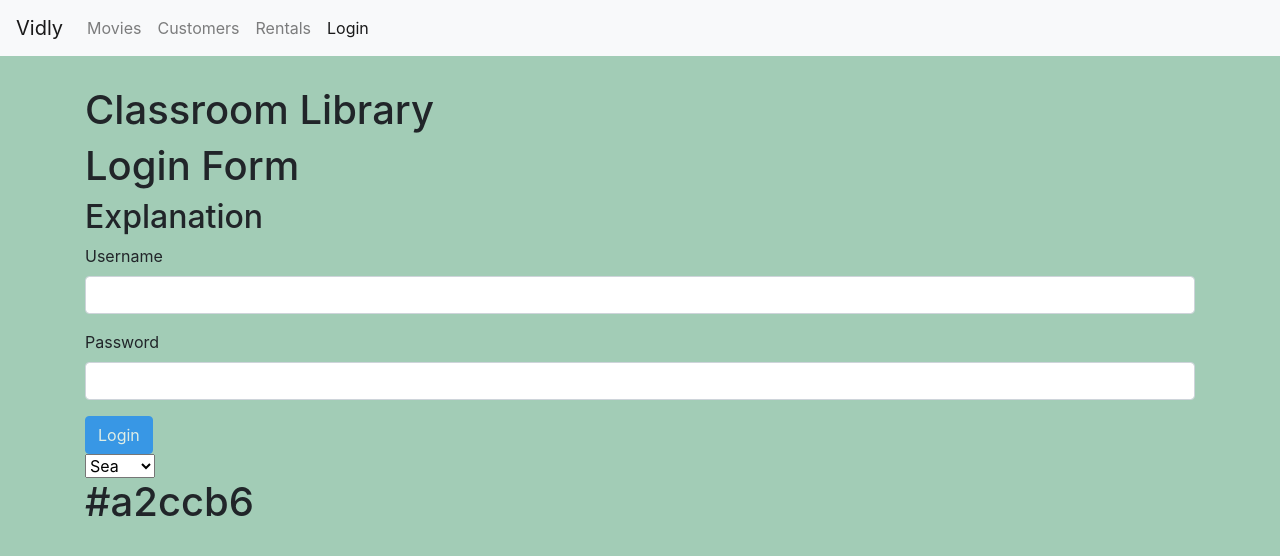
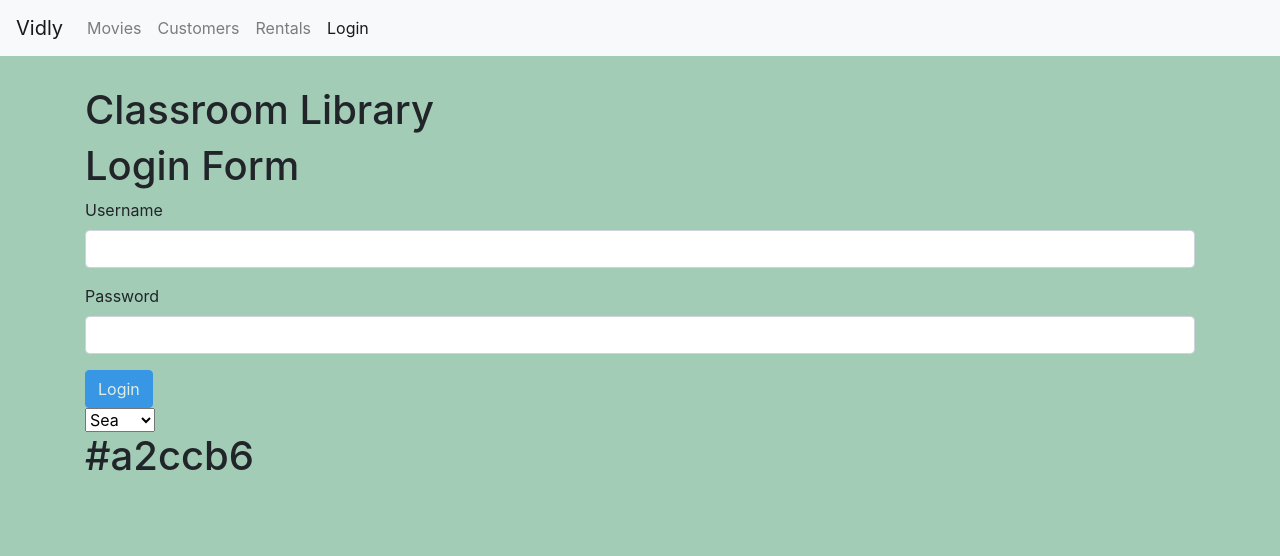
Before and after one commit to baboettcher/classroom-library, a React (Create React App) app: page /login in a window 1280 px wide. Shown: the top 556 px of the page. Built offline with nearby package versions, Linux system fonts and the light colour scheme.

Commit message:
Revert "explanation added to login form"
This reverts commit 8dba22f2a635b3d84ab78163e7fffbcf69c8a350.

```diff
--- a/src/components/loginForm.jsx
+++ b/src/components/loginForm.jsx
@@ -69,7 +69,6 @@ class LoginForm extends Component {
     return (
       <div>
         <h1>Login Form</h1>
-        <h2>Explanation</h2>
         <form onSubmit={this.handleSubmit}>
           <Input
             name={"username"}
```
